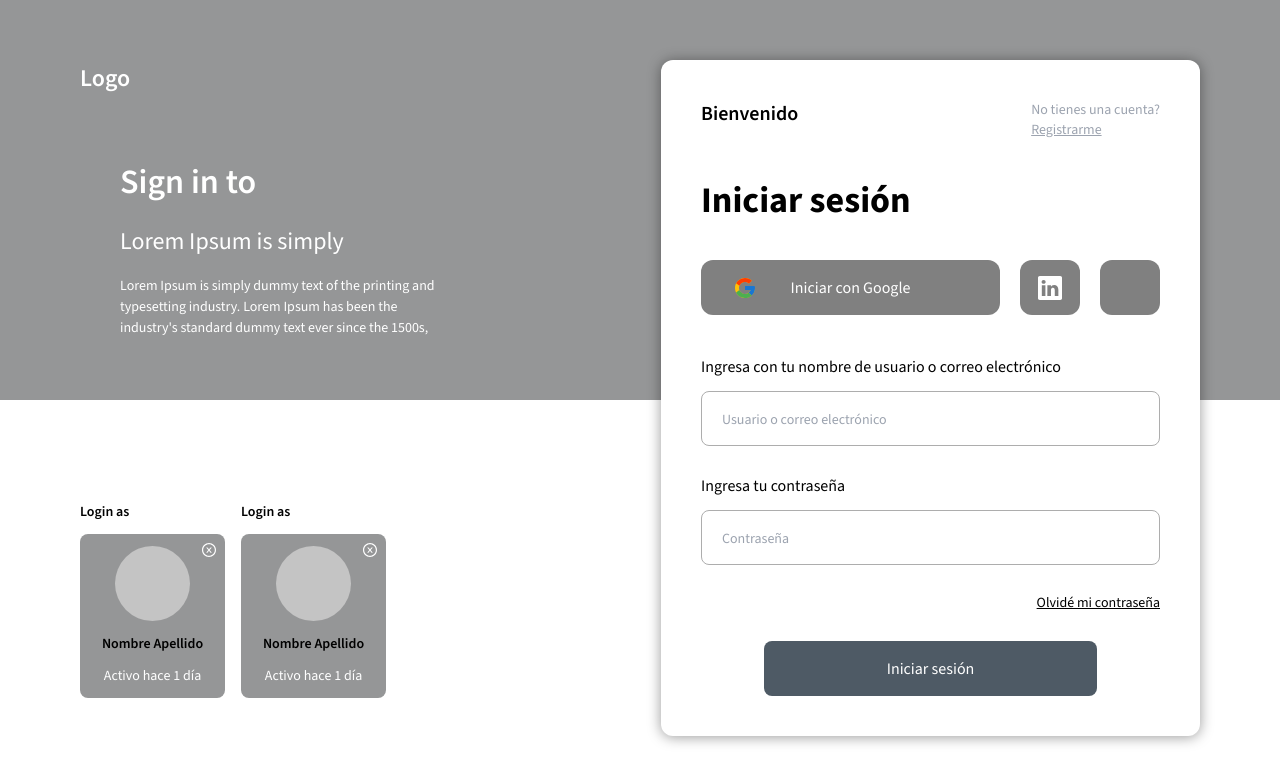
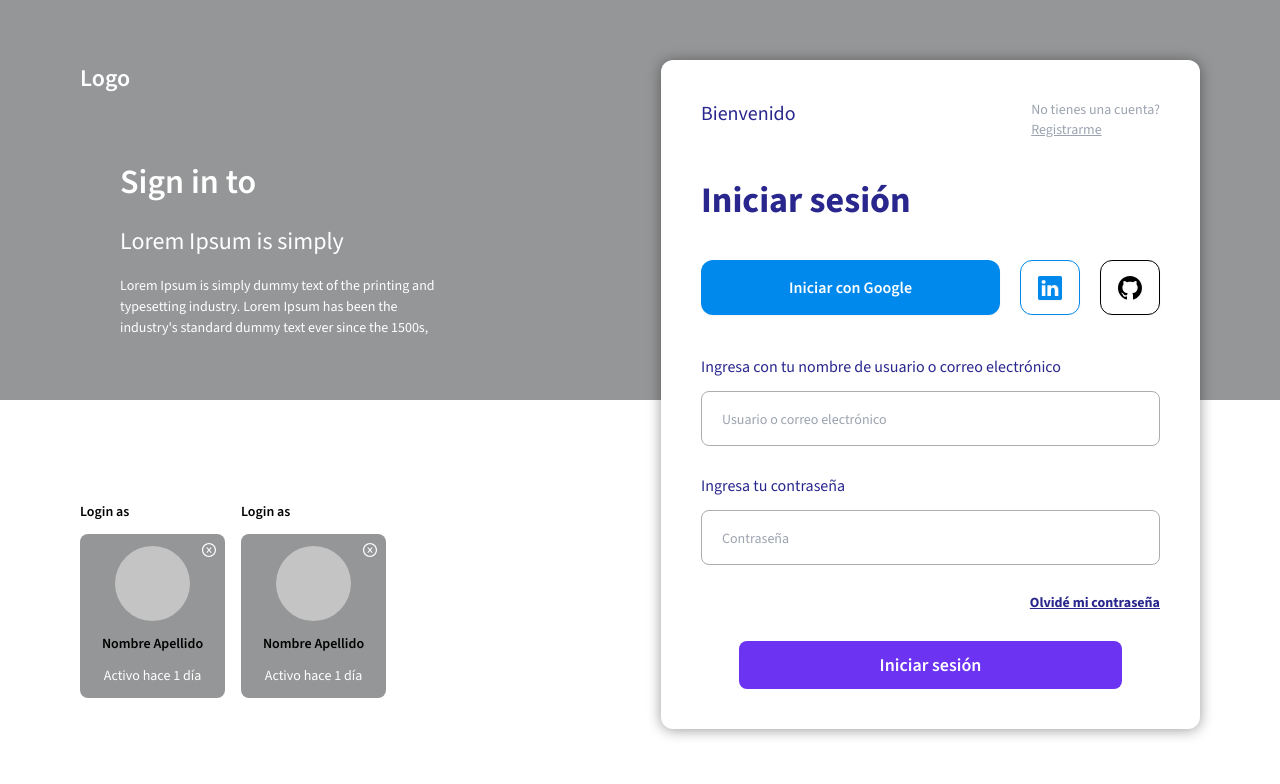
Before and after one commit to No-Country/c12-14-ft-node-react, a React (Vite) app in the folder front/: page /login in a window 1280 px wide. Shown: the top 784 px of the page. Built offline with nearby package versions, Linux system fonts and the light colour scheme; no server answers.

Commit message:
style: Update styling in LoginForm.jsx

```diff
--- a/front/src/components/Auth/LoginForm/LoginForm.jsx
+++ b/front/src/components/Auth/LoginForm/LoginForm.jsx
@@ -1,6 +1,6 @@
 import { Link, useNavigate } from 'react-router-dom'
-import { FcGoogle } from 'react-icons/fc'
-import { BsLinkedin } from 'react-icons/bs'
+// import { FcGoogle } from 'react-icons/fc'
+import { BsLinkedin, BsGithub } from 'react-icons/bs'
 import { useState } from 'react'
 import { validateLogin } from '@/libs/validationLogin'
 import { uvaApi } from '@/api'
@@ -66,9 +66,9 @@ const LoginForm = () => {
   }
 
   return (
-    <div className='bg-white w-[539px] p-10 rounded-xl flex flex-col gap-10 formShadow'>
+    <div className='formShadow flex w-[539px] flex-col gap-10 rounded-xl bg-white p-10 text-primaryDark'>
       <section className='flex w-full justify-between'>
-        <p className='text-xl font-semibold'>Bienvenido</p>
+        <p className='text-xl'>Bienvenido</p>
 
         <p className='text-sm text-gray-400'>
           No tienes una cuenta? <br />{' '}
@@ -82,18 +82,20 @@ const LoginForm = () => {
         <h1 className='text-4xl font-bold'>Iniciar sesión</h1>
       </section>
 
-      <section className='flex gap-5 text-white h-[55px]'>
-        <button className='flex-1 bg-[#808080] relative rounded-xl'>
-          <FcGoogle className='absolute top-4 left-8 text-2xl' />
+      <section className='flex h-[55px] gap-5 font-semibold text-white'>
+        <button className='relative flex-1 rounded-xl bg-[#0089ED] drop-shadow-sm'>
+          {/* <FcGoogle className='absolute left-8 top-4 text-2xl' /> */}
           Iniciar con Google
         </button>
-        <button className='bg-[#808080] min-w-[60px] rounded-xl flex items-center justify-center'>
-          <BsLinkedin className='text-2xl' />
+        <button className='flex min-w-[60px] items-center justify-center rounded-xl border border-[#0089ED] drop-shadow-sm'>
+          <BsLinkedin className='text-2xl text-[#0089ED]' />
         </button>
-        <button className='bg-[#808080] min-w-[60px] rounded-xl'> </button>
+        <button className='flex min-w-[60px] items-center justify-center rounded-xl border border-black drop-shadow-sm'>
+          <BsGithub className='text-2xl text-black' />
+        </button>
       </section>
 
-      <form className='flex flex-col gap-7 w-full' onSubmit={onSubmit}>
+      <form className='flex w-full flex-col gap-7' onSubmit={onSubmit}>
         <div className='flex flex-col gap-3'>
           <label htmlFor='email' className='text-md'>
             Ingresa con tu nombre de usuario o correo electrónico
@@ -102,7 +104,7 @@ const LoginForm = () => {
             type='text'
             name='mailOrUserName'
             placeholder='Usuario o correo electrónico'
-            className='w-full h-[55px] rounded-lg border border-[#ADADAD] pl-5 placeholder:text-sm'
+            className='h-[55px] w-full rounded-lg border border-[#ADADAD] pl-5 placeholder:text-sm'
             onBlur={(e) => {
               validateLogin(
                 {
@@ -116,7 +118,7 @@ const LoginForm = () => {
             }}
           />
           {errors.mailOrUserName && (
-            <p className='text-red-500 text-sm'>{errors.mailOrUserName}</p>
+            <p className='text-sm text-red-500'>{errors.mailOrUserName}</p>
           )}
         </div>
 
@@ -128,7 +130,7 @@ const LoginForm = () => {
             type='password'
             name='password'
             placeholder='Contraseña'
-            className='w-full h-[55px] rounded-lg border border-[#ADADAD] pl-5 placeholder:text-sm'
+            className='h-[55px] w-full rounded-lg border border-[#ADADAD] pl-5 placeholder:text-sm'
             onBlur={(e) => {
               validateLogin(
                 {
@@ -142,17 +144,17 @@ const LoginForm = () => {
             }}
           />
           {errors.password && (
-            <p className='text-red-500 text-sm'>{errors.password}</p>
+            <p className='text-sm text-red-500'>{errors.password}</p>
           )}
         </div>
 
-        <p className='text-sm underline self-end cursor-pointer'>
+        <p className='cursor-pointer self-end text-sm font-bold underline'>
           Olvidé mi contraseña
         </p>
 
         <button
           type='submit'
-          className='min-w-[333px] bg-[#4E5A65] h-[55px] rounded-lg text-white self-center'
+          className='h-12 w-5/6 self-center rounded-lg bg-primary text-lg font-semibold text-white'
         >
           Iniciar sesión
         </button>
```
